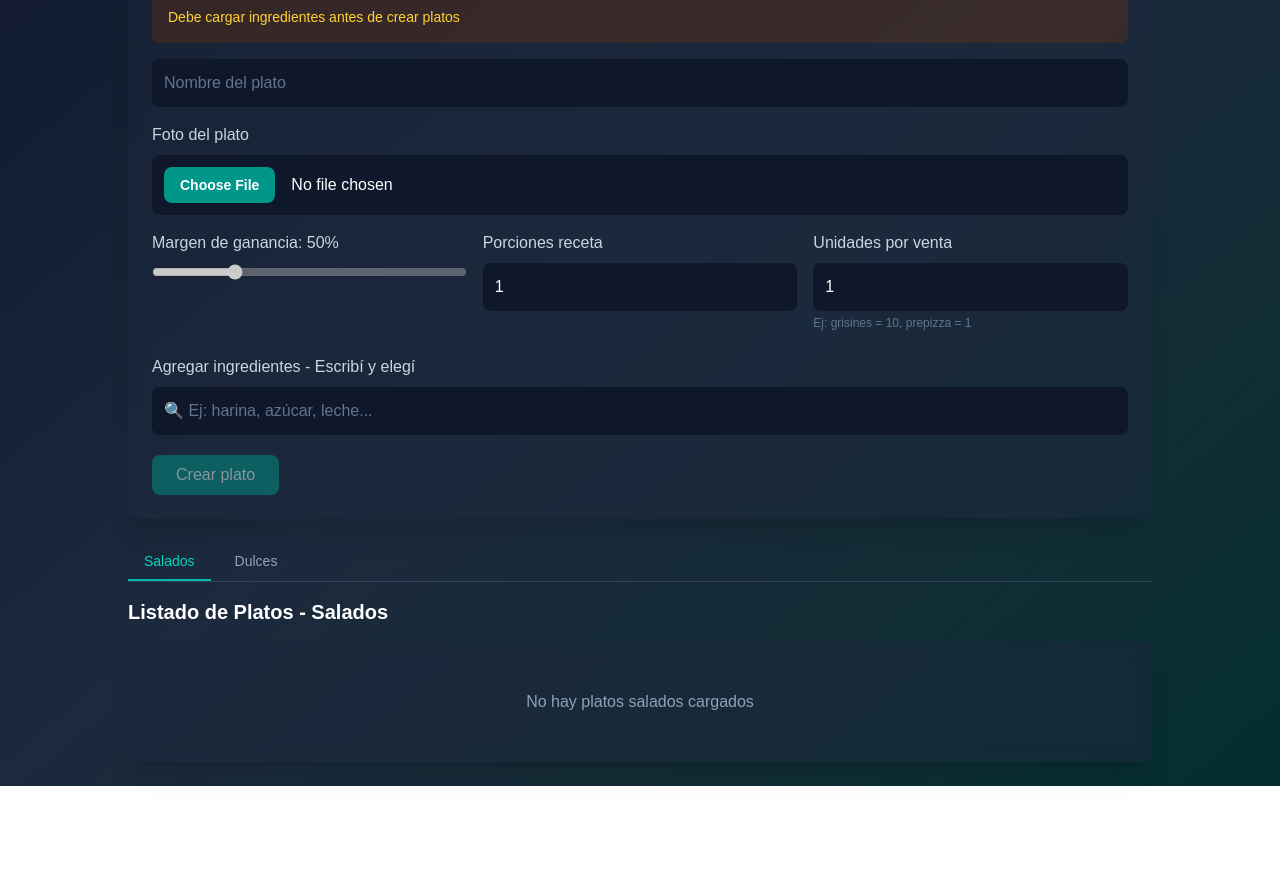
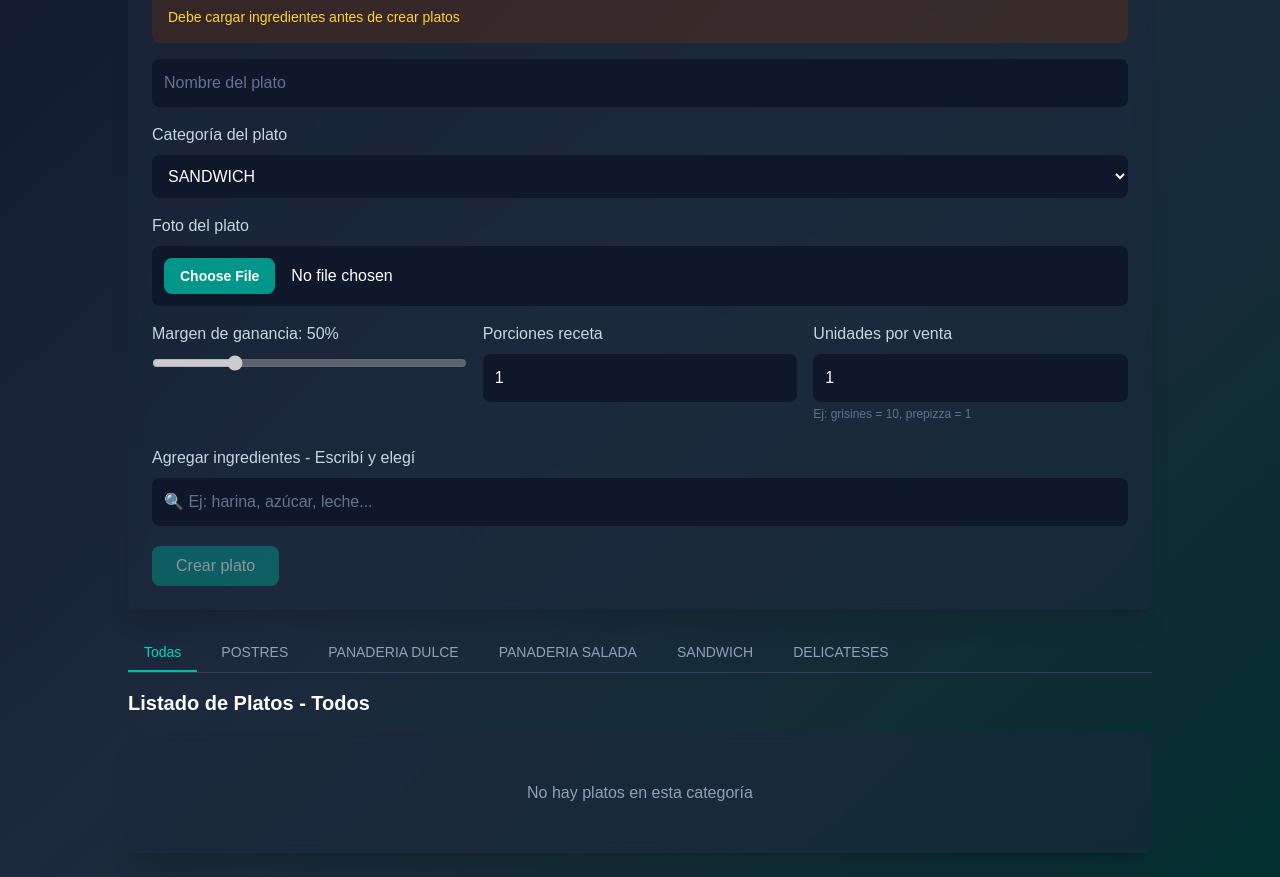
Before and after one commit to lo791/tiana-app, a Next.js app: page / in a window 1280 px wide. Shown: the part 280-1157 px from the top of the page. Before the commit the page ends 1066 px from the top, so only its background shows below. Built offline with nearby package versions, Linux system fonts and the light colour scheme.

Commit message:
feat(platos): agregar categotrias y filtros por tipo

```diff
--- a/src/app/page.tsx
+++ b/src/app/page.tsx
@@ -2,14 +2,25 @@
 import { useState, useEffect, useRef } from "react";
 import Head from "next/head";
 
+type CategoriaPlato = 'POSTRES' | 'PANADERIA DULCE' | 'PANADERIA SALADA' | 'SANDWICH' | 'DELICATESES';
+
 type IngredienteBase = { id: number; nombre: string; precioUnitario: number; unidad: string };
-type IngredientePlato = { ingredienteId: number; cantidad: number }; // SOLO base
-type Plato = { id: number; nombre: string; foto: string; ganancia: number; ingredientes: IngredientePlato[]; porciones?: number; unidadesPorVenta?: number };
+type IngredientePlato = { ingredienteId: number; cantidad: number };
+type Plato = {
+  id: number;
+  nombre: string;
+  foto: string;
+  ganancia: number;
+  ingredientes: IngredientePlato[];
+  porciones?: number;
+  unidadesPorVenta?: number;
+  categoria: CategoriaPlato; // NUEVO
+};
 
-type BoxItem = { platoId: number; cantidad: number }; // NUEVO: plato + cantidad
-type Box = { id: number; nombre: string; foto: string; ganancia: number; items: BoxItem[]; unidadesPorVenta?: number }; // NUEVO
+type BoxItem = { platoId: number; cantidad: number };
+type Box = { id: number; nombre: string; foto: string; ganancia: number; items: BoxItem[]; unidadesPorVenta?: number };
 
-type ItemPedidoForm = { itemId: number; tipo: 'plato' | 'box'; cantidad: number }; // NUEVO: tipo
+type ItemPedidoForm = { itemId: number; tipo: 'plato' | 'box'; cantidad: number };
 type ItemPedidoSnapshot = {
   itemId: number;
   tipo: 'plato' | 'box';
@@ -19,7 +30,7 @@ type ItemPedidoSnapshot = {
   costoUnitario: number;
   precioVentaUnitario: number;
   ganancia: number;
-  detalle: { nombre: string; cantidad: number; unidad: string }[]; // ingredientes o platos que contiene
+  detalle: { nombre: string; cantidad: number; unidad: string }[];
 };
 type Pedido = {
   id: number;
@@ -32,9 +43,11 @@ type Pedido = {
   costoTotal: number;
 };
 
+const CATEGORIAS: CategoriaPlato[] = ['POSTRES', 'PANADERIA DULCE', 'PANADERIA SALADA', 'SANDWICH', 'DELICATESES'];
+
 export default function Home() {
-  const [tab, setTab] = useState<'ingredientes' | 'platos' | 'boxes' | 'pedidos' | 'estadisticas'>('platos'); // NUEVO: boxes
-  const [subTabPlatos, setSubTabPlatos] = useState<'salados' | 'dulces'>('salados');
+  const [tab, setTab] = useState<'ingredientes' | 'platos' | 'boxes' | 'pedidos' | 'estadisticas'>('platos');
+  const [filtroCategoria, setFiltroCategoria] = useState<CategoriaPlato | 'TODAS'>('TODAS'); // NUEVO
 
   const [ingredientesBase, setIngredientesBase] = useState<IngredienteBase[]>(() => {
     if (typeof window === 'undefined') return [];
@@ -48,7 +61,7 @@ export default function Home() {
     return guardado? JSON.parse(guardado) : [];
   });
 
-  const [boxes, setBoxes] = useState<Box[]>(() => { // NUEVO
+  const [boxes, setBoxes] = useState<Box[]>(() => {
     if (typeof window === 'undefined') return [];
     const guardado = localStorage.getItem('boxes');
     return guardado? JSON.parse(guardado) : [];
@@ -70,6 +83,7 @@ export default function Home() {
   const [nombrePlato, setNombrePlato] = useState("");
   const [fotoPlato, setFotoPlato] = useState("");
   const [ganancia, setGanancia] = useState(50);
+  const [categoriaPlato, setCategoriaPlato] = useState<CategoriaPlato>('SANDWICH'); // NUEVO
   const [ingredientesPlato, setIngredientesPlato] = useState<IngredientePlato[]>([]);
   const [busqueda, setBusqueda] = useState("");
   const [porciones, setPorciones] = useState(1);
@@ -77,7 +91,6 @@ export default function Home() {
   const [editandoId, setEditandoId] = useState<number | null>(null);
   const fileInputRef = useRef<HTMLInputElement>(null);
 
-  // NUEVO: estados para boxes
   const [nombreBox, setNombreBox] = useState("");
   const [fotoBox, setFotoBox] = useState("");
   const [gananciaBox, setGananciaBox] = useState(50);
@@ -93,7 +106,7 @@ export default function Home() {
   const [itemsPedido, setItemsPedido] = useState<ItemPedidoForm[]>([]);
 
   const [platoAbierto, setPlatoAbierto] = useState<number | null>(null);
-  const [boxAbierto, setBoxAbierto] = useState<number | null>(null); // NUEVO
+  const [boxAbierto, setBoxAbierto] = useState<number | null>(null);
   const [pedidoAbierto, setPedidoAbierto] = useState<number | null>(null);
 
   useEffect(() => {
@@ -105,7 +118,7 @@ export default function Home() {
   }, [platos]);
 
   useEffect(() => {
-    localStorage.setItem('boxes', JSON.stringify(boxes)); // NUEVO
+    localStorage.setItem('boxes', JSON.stringify(boxes));
   }, [boxes]);
 
   useEffect(() => {
@@ -122,7 +135,7 @@ export default function Home() {
     reader.readAsDataURL(archivo);
   };
 
-  const manejarSubidaImagenBox = (e: React.ChangeEvent<HTMLInputElement>) => { // NUEVO
+  const manejarSubidaImagenBox = (e: React.ChangeEvent<HTMLInputElement>) => {
     const archivo = e.target.files?.[0];
     if (!archivo) return;
     const reader = new FileReader();
@@ -149,7 +162,7 @@ export default function Home() {
     setEditandoPrecioId(null);
   };
 
-  const calcularCostoPlato = (platoId: number): number => { // SIMPLIFICADO: solo base
+  const calcularCostoPlato = (platoId: number): number => {
     const plato = platos.find(p => p.id === platoId);
     if (!plato) return 0;
     return plato.ingredientes.reduce((sum, ing) => {
@@ -158,7 +171,7 @@ export default function Home() {
     }, 0);
   };
 
-  const calcularCostoBox = (boxId?: number, items?: BoxItem[]): number => { // NUEVO
+  const calcularCostoBox = (boxId?: number, items?: BoxItem[]): number => {
     const itemsBox = items || (boxId? boxes.find(b => b.id === boxId)?.items || [] : []);
     return itemsBox.reduce((sum, item) => {
       const costoPlato = calcularCostoPlato(item.platoId);
@@ -205,14 +218,15 @@ export default function Home() {
     if (!nombrePlato || ingredientesPlato.length === 0) return;
     const unidadesVentaFinal = unidadesPorVenta || 1;
     if (editandoId) {
-      setPlatos(platos.map(p => p.id === editandoId? {...p, nombre: nombrePlato, foto: fotoPlato, ganancia, ingredientes: ingredientesPlato, porciones, unidadesPorVenta: unidadesVentaFinal } : p));
+      setPlatos(platos.map(p => p.id === editandoId? {...p, nombre: nombrePlato, foto: fotoPlato, ganancia, categoria: categoriaPlato, ingredientes: ingredientesPlato, porciones, unidadesPorVenta: unidadesVentaFinal } : p));
       setEditandoId(null);
     } else {
-      setPlatos([...platos, { id: Date.now(), nombre: nombrePlato, foto: fotoPlato, ganancia, ingredientes: ingredientesPlato, porciones, unidadesPorVenta: unidadesVentaFinal }]);
+      setPlatos([...platos, { id: Date.now(), nombre: nombrePlato, foto: fotoPlato, ganancia, categoria: categoriaPlato, ingredientes: ingredientesPlato, porciones, unidadesPorVenta: unidadesVentaFinal }]);
     }
     setNombrePlato("");
     setFotoPlato("");
     setGanancia(50);
+    setCategoriaPlato('SANDWICH');
     setPorciones(1);
     setUnidadesPorVenta(1);
     setIngredientesPlato([]);
@@ -224,20 +238,18 @@ export default function Home() {
     setNombrePlato(plato.nombre);
     setFotoPlato(plato.foto);
     setGanancia(plato.ganancia);
+    setCategoriaPlato(plato.categoria); // NUEVO
     setIngredientesPlato(plato.ingredientes);
     setPorciones(plato.porciones || 1);
     setUnidadesPorVenta(plato.unidadesPorVenta || 1);
     setEditandoId(plato.id);
     setBusqueda("");
-    const esDulce = esPlatoDulce(plato.nombre);
-    setSubTabPlatos(esDulce? 'dulces' : 'salados');
     setTab('platos');
     window.scrollTo({top: 0, behavior: 'smooth'});
   };
 
   const borrarPlato = (id: number) => setPlatos(platos.filter(p => p.id!== id));
 
-  // NUEVO: funciones para boxes
   const agregarPlatoABox = (id: number) => setItemsBox([...itemsBox, { platoId: id, cantidad: 1 }]);
 
   const actualizarItemBox = (i: number, cantidad: number) => {
@@ -415,15 +427,11 @@ export default function Home() {
     return { cantidad: ingPlato.cantidad, unidad: ingBase.unidad };
   };
 
-  const esPlatoDulce = (nombre: string) => {
-    const nombreLower = nombre.toLowerCase();
-    const palabrasDulces = ['torta', 'brownie', 'chocotorta', 'alfajor', 'cheesecake', 'mousse', 'postre', 'budin', 'cupcake', 'lemon', 'chocolate'];
-    return palabrasDulces.some(p => nombreLower.includes(p));
-  };
+  const esCategoriaDulce = (cat: CategoriaPlato) => cat === 'POSTRES' || cat === 'PANADERIA DULCE'; // NUEVO
 
   const platosFiltrados = platos.filter(p => {
-    const esDulce = esPlatoDulce(p.nombre);
-    return subTabPlatos === 'dulces'? esDulce :!esDulce;
+    if (filtroCategoria === 'TODAS') return true;
+    return p.categoria === filtroCategoria;
   });
 
   const ingredientesBaseFiltrados = ingredientesBase.filter(ing =>
@@ -431,7 +439,7 @@ export default function Home() {
   );
 
   const ingredientesSugeridos = busqueda
-  ? ingredientesBase.filter(ing => ing.nombre.toLowerCase().includes(busqueda.toLowerCase())).slice(0, 8)
+ ? ingredientesBase.filter(ing => ing.nombre.toLowerCase().includes(busqueda.toLowerCase())).slice(0, 8)
     : [];
 
   const totalPlato = (platoId: number) => calcularCostoPlato(platoId);
@@ -540,6 +548,13 @@ export default function Home() {
                 <input placeholder="Nombre del plato" value={nombrePlato} onChange={e => setNombrePlato(e.target.value)} className="bg-slate-900 border-slate-600 p-3 w-full mb-4 rounded-lg outline-none text-white placeholder-slate-500 focus:border-teal-500" disabled={ingredientesBase.length === 0} />
 
                 <div className="mb-4">
+                  <label className="text-slate-300 font-medium mb-2 block">Categoría del plato</label>
+                  <select value={categoriaPlato} onChange={e => setCategoriaPlato(e.target.value as CategoriaPlato)} className="bg-slate-900 border-slate-600 p-3 w-full rounded-lg outline-none text-white focus:border-teal-500" disabled={ingredientesBase.length === 0}>
+                    {CATEGORIAS.map(cat => <option key={cat} value={cat}>{cat}</option>)}
+                  </select>
+                </div>
+
+                <div className="mb-4">
                   <label className="text-slate-300 font-medium mb-2 block">Foto del plato</label>
                   <input
                     type="file"
@@ -622,7 +637,7 @@ export default function Home() {
                 {ingredientesPlato.length > 0 && porciones > 0 && (() => {
                   const costoTotal = totalPlato(editandoId || 0);
                   const costoPorc = costoPorcion(costoTotal, porciones);
-                 const costoVenta = costoPorc * (unidadesPorVenta || 1);
+                  const costoVenta = costoPorc * (unidadesPorVenta || 1);
                   const ventaPorc = precioVenta(costoVenta, ganancia);
                   return (
                     <div className="bg-teal-900/30 border-teal-700 rounded-lg p-4 mb-5 space-y-1">
@@ -643,13 +658,15 @@ export default function Home() {
               </div>
 
               <div className="space-y-4">
-                <div className="flex gap-2 mb-4 border-b border-slate-700">
-                  <button onClick={() => setSubTabPlatos('salados')} className={`px-4 py-2 text-sm font-medium transition border-b-2 ${subTabPlatos === 'salados'? 'border-teal-500 text-teal-400' : 'border-transparent text-slate-400 hover:text-white'}`}>Salados</button>
-                  <button onClick={() => setSubTabPlatos('dulces')} className={`px-4 py-2 text-sm font-medium transition border-b-2 ${subTabPlatos === 'dulces'? 'border-teal-500 text-teal-400' : 'border-transparent text-slate-400 hover:text-white'}`}>Dulces</button>
+                <div className="flex gap-2 mb-4 border-b border-slate-700 overflow-x-auto">
+                  <button onClick={() => setFiltroCategoria('TODAS')} className={`px-4 py-2 text-sm font-medium transition border-b-2 whitespace-nowrap ${filtroCategoria === 'TODAS'? 'border-teal-500 text-teal-400' : 'border-transparent text-slate-400 hover:text-white'}`}>Todas</button>
+                  {CATEGORIAS.map(cat => (
+                    <button key={cat} onClick={() => setFiltroCategoria(cat)} className={`px-4 py-2 text-sm font-medium transition border-b-2 whitespace-nowrap ${filtroCategoria === cat? 'border-teal-500 text-teal-400' : 'border-transparent text-slate-400 hover:text-white'}`}>{cat}</button>
+                  ))}
                 </div>
 
-                <h2 className="text-lg md:text-xl font-semibold text-white mb-4">Listado de Platos - {subTabPlatos === 'salados'? 'Salados' : 'Dulces'}</h2>
-                {platosFiltrados.length === 0 && <div className="bg-slate-800/50 backdrop-blur-sm rounded-lg shadow-xl border-slate-700 p-8 md:p-12 text-center"><p className="text-slate-400">No hay platos {subTabPlatos} cargados</p></div>}
+                <h2 className="text-lg md:text-xl font-semibold text-white mb-4">Listado de Platos - {filtroCategoria === 'TODAS'? 'Todos' : filtroCategoria}</h2>
+                {platosFiltrados.length === 0 && <div className="bg-slate-800/50 backdrop-blur-sm rounded-lg shadow-xl border-slate-700 p-8 md:p-12 text-center"><p className="text-slate-400">No hay platos en esta categoría</p></div>}
 
                 {platosFiltrados.map((p) => {
                   const costo = calcularCostoPlato(p.id);
@@ -658,6 +675,7 @@ export default function Home() {
                   const costoVenta = costoPorcionCalc * unidadesVenta;
                   const venta = precioVenta(costoVenta, p.ganancia);
                   const abierto = platoAbierto === p.id;
+                  const esDulce = esCategoriaDulce(p.categoria);
 
                   return (
                     <div key={p.id} className="bg-slate-800/50 backdrop-blur-sm rounded-lg shadow-xl border-slate-700 overflow-hidden">
@@ -668,7 +686,12 @@ export default function Home() {
                         <div className="flex gap-3 md:gap-4 items-center text-left">
                           {p.foto && <img src={p.foto} alt={p.nombre} className="w-12 h-12 md:w-16 md:h-16 rounded-lg object-cover" />}
                           <div>
-                            <h3 className="font-semibold text-base md:text-lg text-white">{p.nombre}</h3>
+                            <div className="flex items-center gap-2 mb-1">
+                              <h3 className="font-semibold text-base md:text-lg text-white">{p.nombre}</h3>
+                              <span className={`text-xs px-2 py-0.5 rounded ${esDulce? 'bg-pink-900/50 text-pink-300' : 'bg-blue-900/50 text-blue-300'}`}>
+                                {p.categoria}
+                              </span>
+                            </div>
                             <div className="flex flex-col md:flex-row gap-1 md:gap-4 mt-1 text-xs md:text-sm">
                               <span className="text-slate-400">Costo porción: <span className="text-emerald-400">${costoPorcionCalc.toFixed(2)}</span></span>
                               <span className="text-slate-400">Venta x{unidadesVenta}: <span className="text-teal-400 font-bold">${venta.toFixed(0)}</span></span>
```
